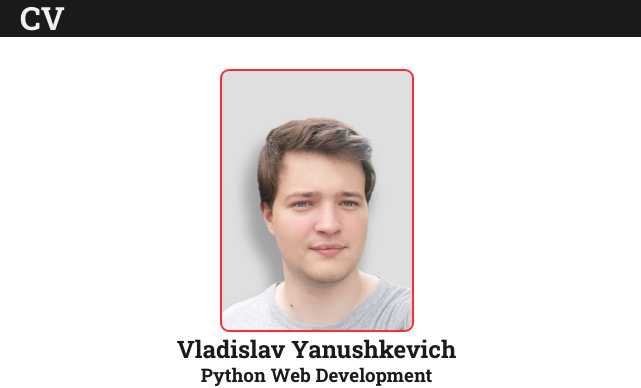
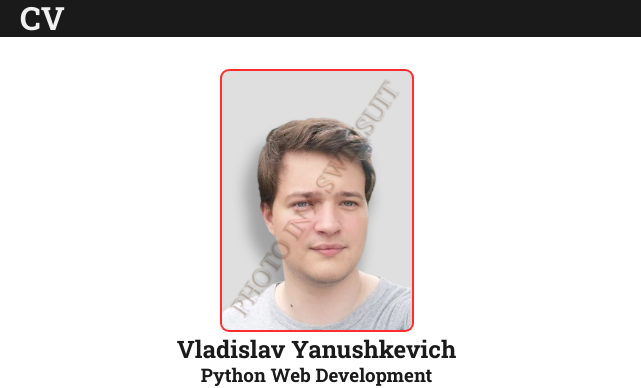
Before and after one commit to Jenderlion/CV, a website: page index.html in a window 1280 px wide. Shown: the top 388 px of the page, 0-641 px from the left. Drawn offline with nearby package versions, Linux system fonts and the light colour scheme.

Commit message:
Swimsuit photo update

```diff
--- a/index.html
+++ b/index.html
@@ -39,7 +39,7 @@
     <div class="main__content container">
       <section class="photo">
         <!-- в сурс img залей свое ебало, размер подскажу как поменять -->
-        <img class="photo__img" src="assets/img/Без названия.jpg" alt="photo">
+        <img class="photo__img" src="assets/img/Без названия.png" alt="photo">
         <h2 class="lng-name">Vladislav Yanushkevich</h2>
         <h3>Python Web Development</h3>
       </section>
```
Also changed, not shown: assets/img/Без названия.png (added).
